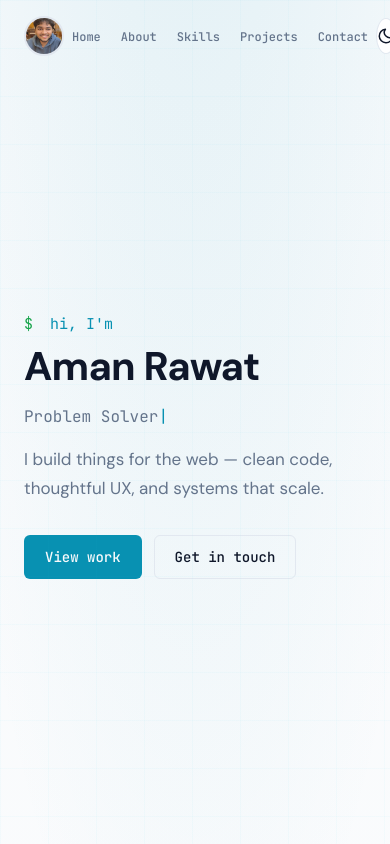
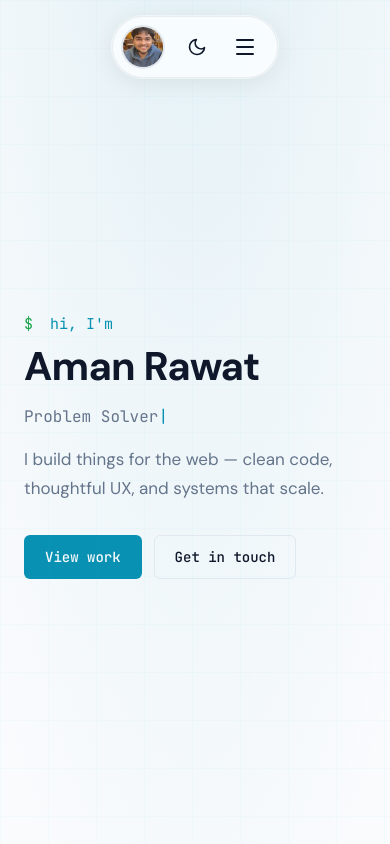
Before and after one commit to aman-git-r/amanrwt, a React (Vite) app: page / in a window 390 px wide. Shown: the top 844 px of the page. Built offline with nearby package versions, Linux system fonts and the light colour scheme.

Commit message:
feat: enhance navigation component with responsive design and mobile menu functionality

```diff
--- a/src/components/Nav.css
+++ b/src/components/Nav.css
@@ -1,27 +1,47 @@
-.nav {
+/* Wrapper: full width, flex to center the pill */
+.nav-wrapper {
   position: fixed;
   top: 0;
   left: 0;
   right: 0;
   z-index: 100;
   display: flex;
-  align-items: center;
-  justify-content: space-between;
-  padding: 1rem 1.5rem;
-  transition: background 0.25s ease, box-shadow 0.25s ease;
+  justify-content: center;
+  padding: 1rem 1rem 1.5rem;
+  pointer-events: none;
 }
 
-.nav-scrolled {
-  background: rgba(10, 10, 15, 0.85);
-  backdrop-filter: blur(12px);
-  -webkit-backdrop-filter: blur(12px);
-  box-shadow: 0 1px 0 var(--border);
+.nav-wrapper > * {
+  pointer-events: auto;
 }
 
-[data-theme="light"] .nav-scrolled {
-  background: rgba(248, 250, 252, 0.9);
+/* iPadOS-style pill: transparent, blur, rounded */
+.nav-pill {
+  display: flex;
+  align-items: center;
+  gap: 0.75rem;
+  padding: 0.5rem 0.75rem 0.5rem 0.5rem;
+  min-height: 52px;
+  border-radius: 9999px;
+  background: rgba(22, 22, 31, 0.65);
+  backdrop-filter: blur(20px) saturate(180%);
+  -webkit-backdrop-filter: blur(20px) saturate(180%);
+  border: 1px solid rgba(255, 255, 255, 0.08);
+  box-shadow:
+    0 0 0 1px rgba(0, 0, 0, 0.05),
+    0 4px 24px rgba(0, 0, 0, 0.12);
+  transition: background 0.25s ease, border-color 0.25s ease, box-shadow 0.25s ease;
 }
 
+[data-theme="light"] .nav-pill {
+  background: rgba(255, 255, 255, 0.72);
+  border: 1px solid rgba(0, 0, 0, 0.06);
+  box-shadow:
+    0 0 0 1px rgba(255, 255, 255, 0.5),
+    0 4px 24px rgba(0, 0, 0, 0.08);
+}
+
+/* Avatar in pill */
 .nav-avatar-link {
   display: flex;
   align-items: center;
@@ -39,36 +59,15 @@
 }
 
 .nav-avatar {
-  width: 36px;
-  height: 36px;
+  width: 40px;
+  height: 40px;
   object-fit: cover;
   display: block;
 }
 
-.nav-theme-toggle {
-  display: flex;
-  align-items: center;
-  justify-content: center;
-  width: 36px;
-  height: 36px;
-  padding: 0;
-  border: 1px solid var(--border);
-  border-radius: 50%;
-  background: var(--bg-card);
-  color: var(--text);
-  cursor: pointer;
-  transition: border-color 0.2s, background 0.2s, color 0.2s;
-}
-
-.nav-theme-toggle:hover {
-  border-color: var(--accent);
-  color: var(--accent);
-  background: var(--accent-glow);
-}
-
-.nav-theme-icon {
-  width: 18px;
-  height: 18px;
+/* Desktop: links in the middle of the pill */
+.nav-desktop {
+  display: none;
 }
 
 .nav-links {
@@ -76,7 +75,7 @@
   list-style: none;
   margin: 0;
   padding: 0;
-  gap: 0.5rem;
+  gap: 0.25rem;
 }
 
 .nav-link {
@@ -84,8 +83,8 @@
   font-size: 0.8125rem;
   font-weight: 500;
   color: var(--text-muted);
-  padding: 0.5rem 0.75rem;
-  border-radius: 6px;
+  padding: 0.5rem 0.875rem;
+  border-radius: 9999px;
   transition: color 0.2s, background 0.2s;
 }
 
@@ -94,12 +93,178 @@
   background: var(--accent-glow);
 }
 
-@media (max-width: 640px) {
+/* Actions: theme toggle + hamburger (mobile) */
+.nav-actions {
+  display: flex;
+  align-items: center;
+  gap: 0.5rem;
+}
+
+.nav-theme-toggle {
+  display: flex;
+  align-items: center;
+  justify-content: center;
+  width: 40px;
+  height: 40px;
+  padding: 0;
+  border: none;
+  border-radius: 50%;
+  background: transparent;
+  color: var(--text);
+  cursor: pointer;
+  transition: background 0.2s, color 0.2s;
+}
+
+.nav-theme-toggle:hover {
+  background: var(--accent-glow);
+  color: var(--accent);
+}
+
+.nav-theme-icon {
+  width: 20px;
+  height: 20px;
+}
+
+/* Hamburger: visible only on mobile */
+.nav-hamburger {
+  display: flex;
+  align-items: center;
+  justify-content: center;
+  width: 40px;
+  height: 40px;
+  padding: 0;
+  border: none;
+  border-radius: 50%;
+  background: transparent;
+  color: var(--text);
+  cursor: pointer;
+  transition: background 0.2s, color 0.2s;
+}
+
+.nav-hamburger:hover {
+  background: var(--accent-glow);
+  color: var(--accent);
+}
+
+.nav-hamburger-inner {
+  display: flex;
+  flex-direction: column;
+  align-items: center;
+  justify-content: center;
+  gap: 5px;
+  width: 20px;
+  height: 20px;
+}
+
+.nav-hamburger-line {
+  display: block;
+  width: 18px;
+  height: 2px;
+  border-radius: 1px;
+  background: currentColor;
+  transition: transform 0.25s ease, opacity 0.25s ease;
+}
+
+/* Hamburger → X when open */
+.nav-mobile-open .nav-hamburger-line:nth-child(1) {
+  transform: translateY(3.5px) rotate(45deg);
+}
+
+.nav-mobile-open .nav-hamburger-line:nth-child(2) {
+  opacity: 0;
+}
+
+.nav-mobile-open .nav-hamburger-line:nth-child(3) {
+  transform: translateY(-3.5px) rotate(-45deg);
+}
+
+/* Desktop: show links in pill, hide hamburger */
+@media (min-width: 768px) {
+  .nav-pill {
+    padding: 0.5rem 1rem 0.5rem 0.5rem;
+    gap: 0.5rem;
+  }
+
+  .nav-desktop {
+    display: flex;
+    align-items: center;
+  }
+
+  .nav-actions .nav-hamburger {
+    display: none;
+  }
+
   .nav-links {
     gap: 0.25rem;
   }
-  .nav-link {
-    font-size: 0.75rem;
-    padding: 0.4rem 0.5rem;
+}
+
+/* Mobile menu: full-screen overlay + blurred panel */
+.nav-mobile-backdrop {
+  position: fixed;
+  inset: 0;
+  z-index: 99;
+  background: rgba(0, 0, 0, 0.4);
+  backdrop-filter: blur(6px);
+  -webkit-backdrop-filter: blur(6px);
+  opacity: 0;
+  visibility: hidden;
+  transition: opacity 0.25s ease, visibility 0.25s ease;
+}
+
+.nav-mobile-open.nav-mobile-backdrop {
+  opacity: 1;
+  visibility: visible;
+}
+
+.nav-mobile-panel {
+  position: absolute;
+  top: 0;
+  left: 0;
+  right: 0;
+  margin: 0 1rem;
+  margin-top: calc(1rem + 1.5rem + 52px + 0.5rem);
+  padding: 1.25rem;
+  border-radius: 20px;
+  background: rgba(22, 22, 31, 0.85);
+  backdrop-filter: blur(24px) saturate(180%);
+  -webkit-backdrop-filter: blur(24px) saturate(180%);
+  border: 1px solid rgba(255, 255, 255, 0.08);
+  box-shadow: 0 8px 32px rgba(0, 0, 0, 0.2);
+  transform: translateY(-8px);
+  opacity: 0;
+  transition: transform 0.25s ease, opacity 0.25s ease;
+}
+
+[data-theme="light"] .nav-mobile-panel {
+  background: rgba(255, 255, 255, 0.9);
+  border: 1px solid rgba(0, 0, 0, 0.06);
+  box-shadow: 0 8px 32px rgba(0, 0, 0, 0.08);
+}
+
+.nav-mobile-open .nav-mobile-panel {
+  transform: translateY(0);
+  opacity: 1;
+}
+
+.nav-mobile-links .nav-links {
+  flex-direction: column;
+  gap: 0.25rem;
+}
+
+.nav-mobile-links .nav-link {
+  display: block;
+  padding: 0.875rem 1rem;
+  border-radius: 12px;
+  font-size: 0.9375rem;
+}
+
+.nav-mobile-links .nav-link:hover {
+  background: var(--accent-glow);
+}
+
+@media (min-width: 768px) {
+  .nav-mobile-backdrop {
+    display: none;
   }
 }
--- a/src/components/Nav.tsx
+++ b/src/components/Nav.tsx
@@ -1,4 +1,4 @@
-import aman_rwt from "../assets/aman_rwt.jpg"
+import aman_rwt from "../assets/aman_rwt.jpg";
 import { useState, useEffect } from "react";
 import { useTheme } from "../context/ThemeContext";
 import "./Nav.css";
@@ -14,23 +14,48 @@ const LINKS = [
 const PROFILE_PLACEHOLDER = "/profile-placeholder.svg";
 
 export function Nav() {
-  const [scrolled, setScrolled] = useState(false);
   const [avatarSrc, setAvatarSrc] = useState(aman_rwt);
+  const [mobileOpen, setMobileOpen] = useState(false);
   const { theme, toggleTheme } = useTheme();
 
+  const closeMobile = () => setMobileOpen(false);
+
   useEffect(() => {
-    const onScroll = () => setScrolled(window.scrollY > 40);
-    window.addEventListener("scroll", onScroll, { passive: true });
-    return () => window.removeEventListener("scroll", onScroll);
+    const handleResize = () => {
+      if (window.innerWidth >= 768) setMobileOpen(false);
+    };
+    window.addEventListener("resize", handleResize);
+    return () => window.removeEventListener("resize", handleResize);
   }, []);
 
+  useEffect(() => {
+    if (mobileOpen) document.body.style.overflow = "hidden";
+    else document.body.style.overflow = "";
+    return () => {
+      document.body.style.overflow = "";
+    };
+  }, [mobileOpen]);
+
+  const renderLinks = () => (
+    <ul className="nav-links">
+      {LINKS.map(({ href, label }) => (
+        <li key={href}>
+          <a href={href} className="nav-link" onClick={closeMobile}>
+            {label}
+          </a>
+        </li>
+      ))}
+    </ul>
+  );
+
   return (
+    <header className="nav-wrapper">
       <nav
-      className={`nav ${scrolled ? "nav-scrolled" : ""}`}
+        className="nav-pill"
         role="navigation"
         aria-label="Main"
       >
-      <a href="#hero" className="nav-avatar-link" aria-label="Home">
+        <a href="#hero" className="nav-avatar-link" aria-label="Home" onClick={closeMobile}>
           <img
             src={avatarSrc}
             alt="Profile"
@@ -38,15 +63,10 @@ export function Nav() {
             onError={() => setAvatarSrc(PROFILE_PLACEHOLDER)}
           />
         </a>
-      <ul className="nav-links">
-        {LINKS.map(({ href, label }) => (
-          <li key={href}>
-            <a href={href} className="nav-link">
-              {label}
-            </a>
-          </li>
-        ))}
-      </ul>
+
+        <div className="nav-desktop">{renderLinks()}</div>
+
+        <div className="nav-actions">
           <button
             type="button"
             className="nav-theme-toggle"
@@ -65,6 +85,37 @@ export function Nav() {
               </svg>
             )}
           </button>
+
+          <button
+            type="button"
+            className="nav-hamburger"
+            onClick={() => setMobileOpen((o) => !o)}
+            aria-label={mobileOpen ? "Close menu" : "Open menu"}
+            aria-expanded={mobileOpen}
+            aria-controls="nav-mobile-menu"
+          >
+            <span className="nav-hamburger-inner">
+              <span className="nav-hamburger-line" />
+              <span className="nav-hamburger-line" />
+              <span className="nav-hamburger-line" />
+            </span>
+          </button>
+        </div>
       </nav>
+
+      <div
+        id="nav-mobile-menu"
+        className={`nav-mobile-backdrop ${mobileOpen ? "nav-mobile-open" : ""}`}
+        aria-hidden={!mobileOpen}
+        onClick={closeMobile}
+      >
+        <div
+          className="nav-mobile-panel"
+          onClick={(e) => e.stopPropagation()}
+        >
+          <div className="nav-mobile-links">{renderLinks()}</div>
+        </div>
+      </div>
+    </header>
   );
 }
```
Lines whose indentation alone changed are shown as unchanged.
